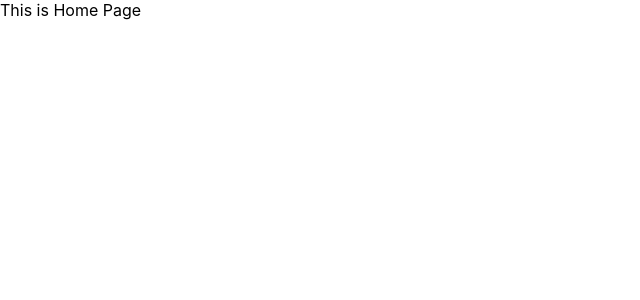
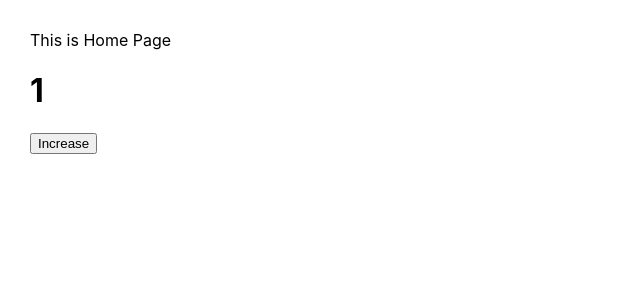
Before and after one commit to nguyenminhchienit/Hook-React, a React (Create React App) app: page / in a window 1280 px wide. Shown: the top 300 px of the page, without its empty margins (0-640 px from the left). Built offline with nearby package versions, Linux system fonts and the light colour scheme.

Commit message:
useState

```diff
--- a/src/App.js
+++ b/src/App.js
@@ -1,9 +1,11 @@
 import './App.css';
+import State from './useState'
 
 function App() {
   return (
-    <div className="wrapper">
+    <div className="wrapper" style={{padding: '30px'}}>
       <div>This is Home Page</div>
+      <State></State>
     </div>
   );
 }
--- /dev/null
+++ b/src/useState/index.js
@@ -0,0 +1,19 @@
+import {useState} from 'react'
+function Main() {
+    const [count,setCount] = useState(1);
+
+    console.log(count);
+
+    const handleIncrease = () => {
+        setCount(prev => prev + 1)
+    }
+
+    return (
+        <div>
+            <h1>{count}</h1>
+            <button onClick={handleIncrease}>Increase</button>
+        </div>
+     );
+}
+
+export default Main;
```
